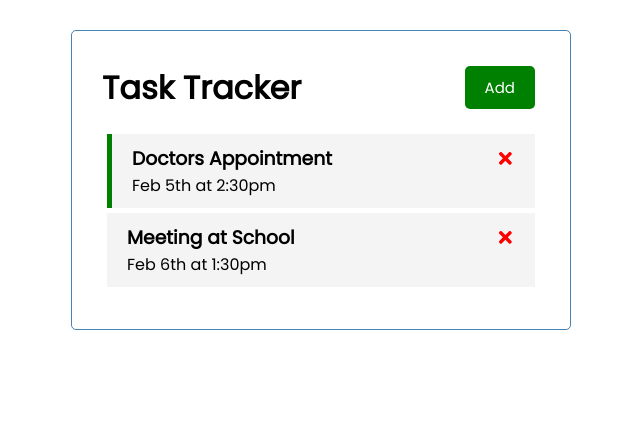
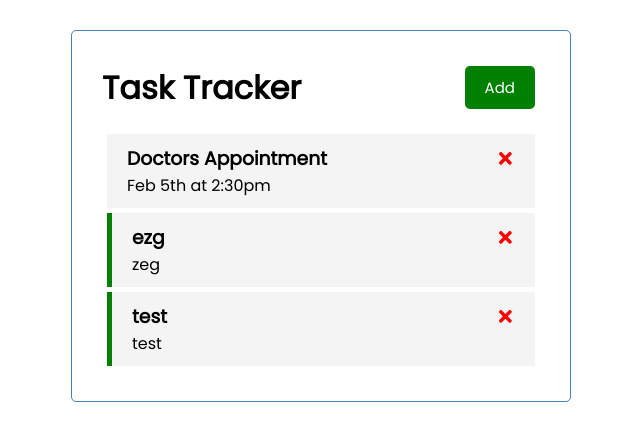
Before and after one commit to tikoStudio/react-dash-tracker, a React (Create React App) app: page / in a window 1280 px wide. Shown: the top 440 px of the page, without its empty margins (319-959 px from the left). Built offline with nearby package versions, Linux system fonts and the light colour scheme; data requests are answered from the project's data file.

Commit message:
added json server

```diff
--- /dev/null
+++ b/db.json
@@ -0,0 +1,22 @@
+{
+  "tasks": [
+    {
+      "id": 1,
+      "text": "Doctors Appointment",
+      "day": "Feb 5th at 2:30pm",
+      "reminder": false
+    },
+    {
+      "text": "ezg",
+      "day": "zeg",
+      "reminder": true,
+      "id": 3
+    },
+    {
+      "text": "test",
+      "day": "test",
+      "reminder": true,
+      "id": 4
+    }
+  ]
+}
--- a/package.json
+++ b/package.json
@@ -6,6 +6,7 @@
     "@testing-library/jest-dom": "^5.12.0",
     "@testing-library/react": "^11.2.7",
     "@testing-library/user-event": "^12.8.3",
+    "json-server": "^0.16.3",
     "react": "^17.0.2",
     "react-dom": "^17.0.2",
     "react-icons": "^4.2.0",
@@ -16,7 +17,8 @@
     "start": "react-scripts start",
     "build": "react-scripts build",
     "test": "react-scripts test",
-    "eject": "react-scripts eject"
+    "eject": "react-scripts eject",
+    "server": "json-server --watch db.json --port 5000"
   },
   "eslintConfig": {
     "extends": [
--- a/src/App.js
+++ b/src/App.js
@@ -1,41 +1,83 @@
-import { useState } from 'react'
+import { useState, useEffect } from 'react'
 import Header from './components/Header'
 import Tasks from './components/Tasks'
 import AddTask from './components/AddTask'
 
 function App() {
   const [showAddTask, setShowAddTask] = useState(false)
-  const [tasks, setTasks] = useState([
-    {
-        "id": 1,
-        "text": "Doctors Appointment",
-        "day": "Feb 5th at 2:30pm",
-        "reminder": true
-    },
-    {
-        "id": 2,
-        "text": "Meeting at School",
-        "day": "Feb 6th at 1:30pm",
-        "reminder": false
+  const [tasks, setTasks] = useState([])
+
+  useEffect(() => {
+    const getTasks = async () => {
+      const tasksFromServer = await fetchTasks()
+      setTasks(tasksFromServer)
     }
-  ])
+
+    getTasks()
+  }, [])
+
+  // Fetch Tasks
+  const fetchTasks = async () => {
+    const res = await fetch('http://localhost:5000/tasks')
+    const data = await res.json()
+
+    return data
+  }
+
+  // Fetch Task
+  const fetchTask = async (id) => {
+    const res = await fetch(`http://localhost:5000/tasks/${id}`)
+    const data = await res.json()
+
+    return data
+  }
 
   // Add Task
-  const addTask = (task) => {
-    const id = Math.floor(Math.random() * 10000) + 1
+  const addTask = async (task) => {
+    console.log(task)
+    const res = await fetch('http://localhost:5000/tasks', {
+      method: 'POST',
+      headers: {
+        'Content-type': 'application/json'
+      },
+      body: JSON.stringify(task)
+    })
 
-    const newTask = { id, ...task }
-    setTasks([...tasks, newTask])
+    const data = await res.json()
+
+    setTasks([...tasks, data])
+
+    //const id = Math.floor(Math.random() * 10000) + 1
+
+    //const newTask = { id, ...task }
+    //setTasks([...tasks, newTask])
   }
 
   // Delete Task
-  const deleteTask = (id) => {
+  const deleteTask = async (id) => {
+    await fetch(`http://localhost:5000/tasks/${id}`, {
+      method: 'DELETE',
+    })
+
    setTasks(tasks.filter((task) => task.id !== id))
   }
 
   // Toggle Reminder
-  const toggleReminder = (id) => {
-    setTasks(tasks.map((task) => task.id === id ? { ...task, reminder: !task.reminder } : task))
+  const toggleReminder = async (id) => {
+    const taskToToggle = await fetchTask(id)
+    const updTask = { ...taskToToggle, reminder: !taskToToggle.reminder}
+
+    const res = await fetch(`http://localhost:5000/tasks/${id}`, {
+      method: 'PUT',
+      headers: {
+        'Content-type': 'application/json'
+      },
+      body: JSON.stringify(updTask)
+    })
+
+    const data = await res.json()
+
+    setTasks(tasks.map((task) => task.id === id ? { ...task, reminder: data.reminder } : task))
   }
 
   return (
```
Also changed, not shown: 1 other file (tests, documents, lock files or other folders).
